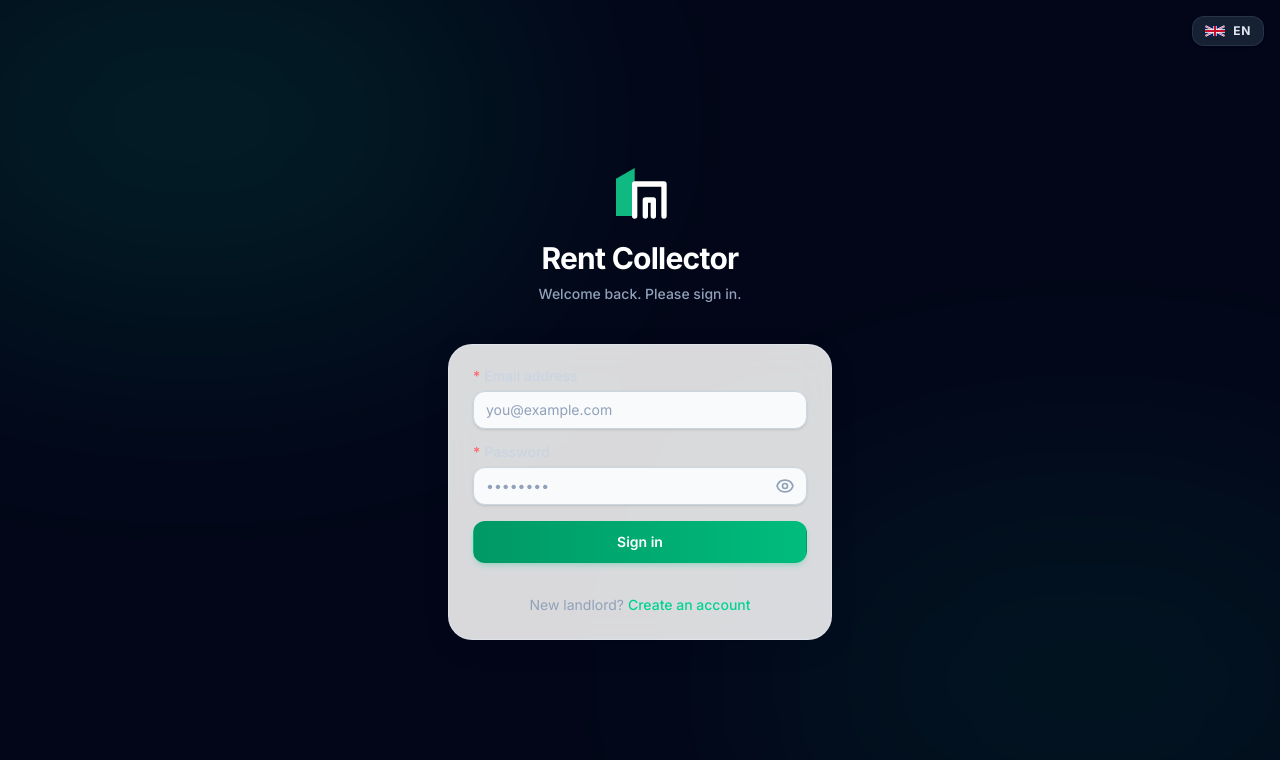
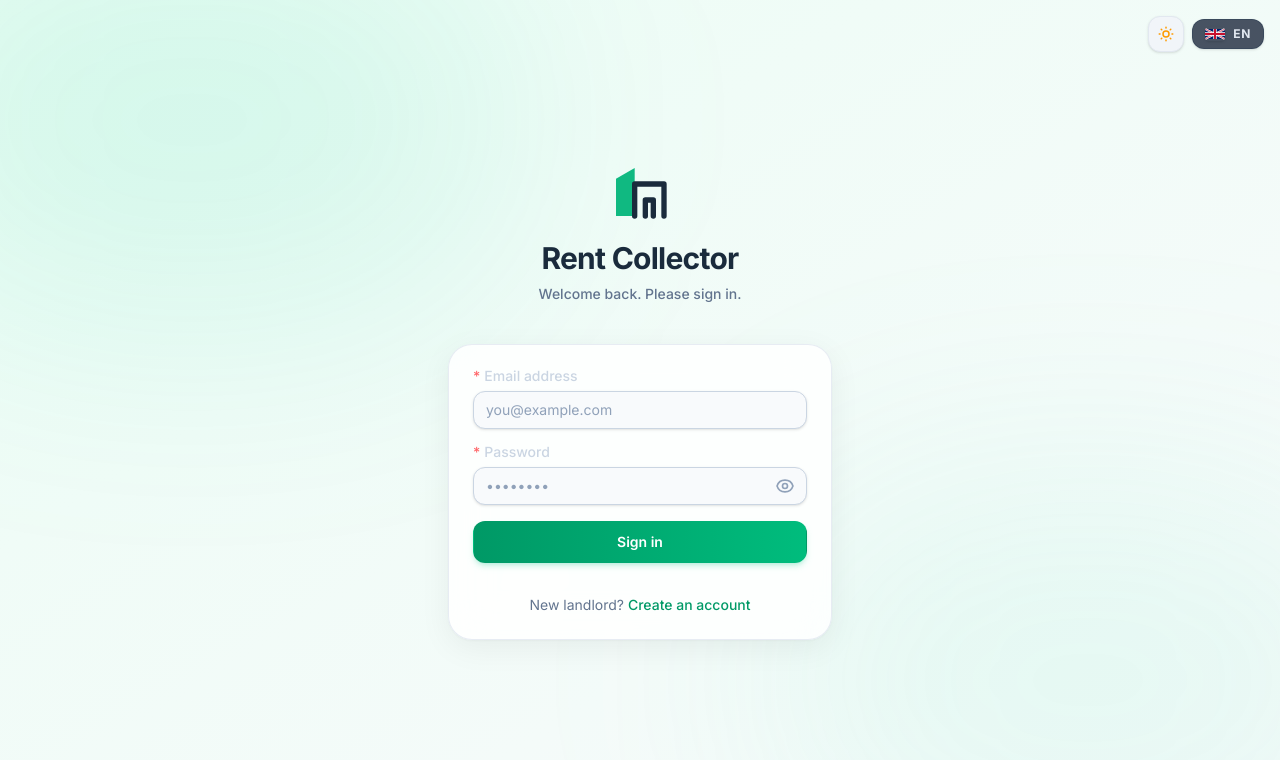
Before and after one commit to HamzaSafiSS/rent-collector-frontend, a React (Vite) app: page /login in a window 1280 px wide. Shown: the top 760 px of the page. Built offline with nearby package versions, Linux system fonts and the light colour scheme; no server answers.

Commit message:
Phase 1: Auth pages - LoginPage, SignupPage, ChangePasswordPage dual-mode with ThemeToggle

```diff
--- a/src/pages/auth/ChangePasswordPage.jsx
+++ b/src/pages/auth/ChangePasswordPage.jsx
@@ -7,6 +7,7 @@ import Input from '../../components/common/Input';
 import Button from '../../components/common/Button';
 import Alert from '../../components/common/Alert';
 import LanguageToggle from '../../components/common/LanguageToggle';
+import ThemeToggle from '../../components/common/ThemeToggle';
 
 export default function ChangePasswordPage() {
   const { t }                  = useTranslation();
@@ -82,22 +83,23 @@ export default function ChangePasswordPage() {
 
   if (loading) {
     return (
-      <div className="min-h-screen flex items-center justify-center bg-slate-950">
+      <div className="min-h-screen flex items-center justify-center bg-[#F8FAFB] dark:bg-slate-950">
         <div className="animate-spin rounded-full h-10 w-10 border-b-2 border-emerald-500" />
       </div>
     );
   }
 
   return (
-    <div className="min-h-screen relative overflow-hidden bg-slate-950 flex items-center justify-center p-4">
-      {/* Top right language toggle */}
-      <div className="absolute top-4 right-4 z-20">
+    <div className="min-h-screen relative overflow-hidden bg-gradient-to-br from-emerald-50 to-[#F8FAFB] dark:from-slate-950 dark:to-slate-950 flex items-center justify-center p-4">
+      {/* Top right controls */}
+      <div className="absolute top-4 right-4 z-20 flex items-center gap-2">
+        <ThemeToggle />
         <LanguageToggle />
       </div>
 
       {/* Animated Background Gradients */}
-      <div className="absolute top-[-10%] left-[-10%] w-[50%] h-[50%] rounded-full bg-emerald-600/15 blur-[120px] mix-blend-screen pointer-events-none"></div>
-      <div className="absolute bottom-[-10%] right-[-10%] w-[50%] h-[50%] rounded-full bg-emerald-800/15 blur-[120px] mix-blend-screen pointer-events-none"></div>
+      <div className="absolute top-[-10%] left-[-10%] w-[50%] h-[50%] rounded-full bg-emerald-400/10 dark:bg-emerald-600/15 blur-[120px] mix-blend-multiply dark:mix-blend-screen pointer-events-none"></div>
+      <div className="absolute bottom-[-10%] right-[-10%] w-[50%] h-[50%] rounded-full bg-emerald-300/10 dark:bg-emerald-800/15 blur-[120px] mix-blend-multiply dark:mix-blend-screen pointer-events-none"></div>
 
       <div className="w-full max-w-md relative z-10 animate-slide-in">
 
@@ -109,7 +111,7 @@ export default function ChangePasswordPage() {
                     d="M15 7a2 2 0 012 2m4 0a6 6 0 01-7.743 5.743L11 17H9v2H7v2H4a1 1 0 01-1-1v-2.586a1 1 0 01.293-.707l5.964-5.964A6 6 0 1121 9z" />
             </svg>
           </div>
-          <h1 className="text-3xl font-extrabold text-white tracking-tight">{t('auth.changePasswordTitle')}</h1>
+          <h1 className="text-3xl font-extrabold text-[#1A2B3C] dark:text-white tracking-tight">{t('auth.changePasswordTitle')}</h1>
 
           {user?.status === 'PendingPasswordChange' ? (
             <div className="mt-3 mx-auto max-w-sm">
@@ -119,7 +121,7 @@ export default function ChangePasswordPage() {
               />
             </div>
           ) : (
-            <p className="text-slate-400 text-sm mt-2 font-medium">{t('auth.updateAccountPassword')}</p>
+            <p className="text-slate-500 dark:text-slate-400 text-sm mt-2 font-medium">{t('auth.updateAccountPassword')}</p>
           )}
         </div>
 
@@ -185,7 +187,7 @@ export default function ChangePasswordPage() {
                 await logout();
                 navigate('/login', { replace: true });
               }}
-              className="text-sm font-medium text-slate-400 hover:text-white transition-colors"
+              className="text-sm font-medium text-slate-500 dark:text-slate-400 hover:text-slate-800 dark:hover:text-white transition-colors"
             >
               {t('auth.signOutAndReturn')}
             </button>
--- a/src/pages/auth/LandlordSignupPage.jsx
+++ b/src/pages/auth/LandlordSignupPage.jsx
@@ -6,6 +6,7 @@ import Input from '../../components/common/Input';
 import Button from '../../components/common/Button';
 import Alert from '../../components/common/Alert';
 import LanguageToggle from '../../components/common/LanguageToggle';
+import ThemeToggle from '../../components/common/ThemeToggle';
 
 export default function LandlordSignupPage() {
   const { t } = useTranslation();
@@ -96,15 +97,16 @@ export default function LandlordSignupPage() {
   };
 
   return (
-    <div className="min-h-screen relative overflow-hidden bg-slate-950 flex items-center justify-center p-4">
-      {/* Top right language toggle */}
-      <div className="absolute top-4 right-4 z-20">
+    <div className="min-h-screen relative overflow-hidden bg-gradient-to-br from-emerald-50 to-[#F8FAFB] dark:from-slate-950 dark:to-slate-950 flex items-center justify-center p-4">
+      {/* Top right controls */}
+      <div className="absolute top-4 right-4 z-20 flex items-center gap-2">
+        <ThemeToggle />
         <LanguageToggle />
       </div>
 
       {/* Animated Background Gradients */}
-      <div className="absolute top-[-10%] left-[-10%] w-[50%] h-[50%] rounded-full bg-emerald-600/15 blur-[120px] mix-blend-screen pointer-events-none"></div>
-      <div className="absolute bottom-[-10%] right-[-10%] w-[50%] h-[50%] rounded-full bg-emerald-800/15 blur-[120px] mix-blend-screen pointer-events-none"></div>
+      <div className="absolute top-[-10%] left-[-10%] w-[50%] h-[50%] rounded-full bg-emerald-400/10 dark:bg-emerald-600/15 blur-[120px] mix-blend-multiply dark:mix-blend-screen pointer-events-none"></div>
+      <div className="absolute bottom-[-10%] right-[-10%] w-[50%] h-[50%] rounded-full bg-emerald-300/10 dark:bg-emerald-800/15 blur-[120px] mix-blend-multiply dark:mix-blend-screen pointer-events-none"></div>
 
       <div className="w-full max-w-sm relative z-10 animate-slide-in">
 
@@ -116,12 +118,12 @@ export default function LandlordSignupPage() {
                 d="M3 12l2-2m0 0l7-7 7 7M5 10v10a1 1 0 001 1h3m10-11l2 2m-2-2v10a1 1 0 01-1 1h-3m-6 0a1 1 0 001-1v-4a1 1 0 011-1h2a1 1 0 011 1v4a1 1 0 001 1m-6 0h6" />
             </svg>
           </div>
-          <h1 className="text-2xl font-extrabold text-white tracking-tight">{t('auth.createAccountTitle')}</h1>
-          <p className="text-slate-400 text-sm mt-2 font-medium">{t('auth.registerAsLandlord')}</p>
+          <h1 className="text-2xl font-extrabold text-[#1A2B3C] dark:text-white tracking-tight">{t('auth.createAccountTitle')}</h1>
+          <p className="text-slate-500 dark:text-slate-400 text-sm mt-2 font-medium">{t('auth.registerAsLandlord')}</p>
         </div>
 
         {/* Card */}
-        <div className="glass rounded-3xl p-6 text-slate-200">
+        <div className="glass rounded-3xl p-6 text-slate-700 dark:text-slate-200">
           {apiError && (
             <Alert type="error" message={apiError} className="mb-6" />
           )}
@@ -202,11 +204,11 @@ export default function LandlordSignupPage() {
             </Button>
           </form>
 
-          <p className="text-center text-sm text-slate-400 mt-4">
+          <p className="text-center text-sm text-slate-500 dark:text-slate-400 mt-4">
             {t('auth.alreadyHaveAccount')}{' '}
             <Link
               to="/login"
-              className="font-medium text-emerald-400 hover:text-emerald-300 transition-colors"
+              className="font-medium text-emerald-600 dark:text-emerald-400 hover:text-emerald-500 dark:hover:text-emerald-300 transition-colors"
             >
               {t('auth.signIn')}
             </Link>
--- a/src/pages/auth/LoginPage.jsx
+++ b/src/pages/auth/LoginPage.jsx
@@ -6,6 +6,7 @@ import Input from '../../components/common/Input';
 import Button from '../../components/common/Button';
 import Alert from '../../components/common/Alert';
 import LanguageToggle from '../../components/common/LanguageToggle';
+import ThemeToggle from '../../components/common/ThemeToggle';
 
 export default function LoginPage() {
   const { t } = useTranslation();
@@ -82,15 +83,16 @@ export default function LoginPage() {
   }
 
   return (
-    <div className="min-h-screen relative overflow-hidden bg-slate-950 flex items-center justify-center p-4">
-      {/* Top right language toggle */}
-      <div className="absolute top-4 right-4 z-20">
+    <div className="min-h-screen relative overflow-hidden bg-gradient-to-br from-emerald-50 to-[#F8FAFB] dark:from-slate-950 dark:to-slate-950 flex items-center justify-center p-4">
+      {/* Top right controls */}
+      <div className="absolute top-4 right-4 z-20 flex items-center gap-2">
+        <ThemeToggle />
         <LanguageToggle />
       </div>
 
       {/* Animated Background Gradients */}
-      <div className="absolute top-[-10%] left-[-10%] w-[50%] h-[50%] rounded-full bg-emerald-600/15 blur-[120px] mix-blend-screen pointer-events-none"></div>
-      <div className="absolute bottom-[-10%] right-[-10%] w-[50%] h-[50%] rounded-full bg-emerald-800/15 blur-[120px] mix-blend-screen pointer-events-none"></div>
+      <div className="absolute top-[-10%] left-[-10%] w-[50%] h-[50%] rounded-full bg-emerald-400/10 dark:bg-emerald-600/15 blur-[120px] mix-blend-multiply dark:mix-blend-screen pointer-events-none"></div>
+      <div className="absolute bottom-[-10%] right-[-10%] w-[50%] h-[50%] rounded-full bg-emerald-300/10 dark:bg-emerald-800/15 blur-[120px] mix-blend-multiply dark:mix-blend-screen pointer-events-none"></div>
 
       <div className="w-full max-w-sm relative z-10 animate-slide-in">
 
@@ -98,15 +100,15 @@ export default function LoginPage() {
         <div className="text-center mb-10">
           <svg className="w-16 h-16 mx-auto mb-4 transform transition-transform hover:scale-105 duration-300" viewBox="0 0 24 24" fill="none" xmlns="http://www.w3.org/2000/svg">
             <path d="M3 21V7L10 3V21" fill="#10b981" />
-            <path d="M10 21V9L21 9V21" stroke="white" strokeWidth="2" strokeLinecap="round" strokeLinejoin="round" />
-            <path d="M14 21V15H17V21" stroke="white" strokeWidth="2" strokeLinecap="round" strokeLinejoin="round" />
+            <path d="M10 21V9L21 9V21" stroke="currentColor" className="text-[#1A2B3C] dark:text-white" strokeWidth="2" strokeLinecap="round" strokeLinejoin="round" />
+            <path d="M14 21V15H17V21" stroke="currentColor" className="text-[#1A2B3C] dark:text-white" strokeWidth="2" strokeLinecap="round" strokeLinejoin="round" />
           </svg>
-          <h1 className="text-3xl font-extrabold text-white tracking-tight">{t('common.appName')}</h1>
-          <p className="text-slate-400 text-sm mt-2 font-medium">{t('auth.welcomeBack')}</p>
+          <h1 className="text-3xl font-extrabold text-[#1A2B3C] dark:text-white tracking-tight">{t('common.appName')}</h1>
+          <p className="text-slate-500 dark:text-slate-400 text-sm mt-2 font-medium">{t('auth.welcomeBack')}</p>
         </div>
 
         {/* Card */}
-        <div className="glass rounded-3xl p-6 text-slate-200">
+        <div className="glass rounded-3xl p-6 text-slate-700 dark:text-slate-200">
           {apiError && (
             <Alert type="error" message={apiError} className="mb-6" />
           )}
@@ -148,11 +150,11 @@ export default function LoginPage() {
           </form>
 
           {/* Signup link — only for new landlords */}
-          <p className="text-center text-sm text-slate-400 mt-8">
+          <p className="text-center text-sm text-slate-500 dark:text-slate-400 mt-8">
             {t('auth.newLandlord')}{' '}
             <Link
               to="/signup"
-              className="font-medium text-emerald-400 hover:text-emerald-300 transition-colors"
+              className="font-medium text-emerald-600 dark:text-emerald-400 hover:text-emerald-500 dark:hover:text-emerald-300 transition-colors"
             >
               {t('auth.createAccount')}
             </Link>
```
